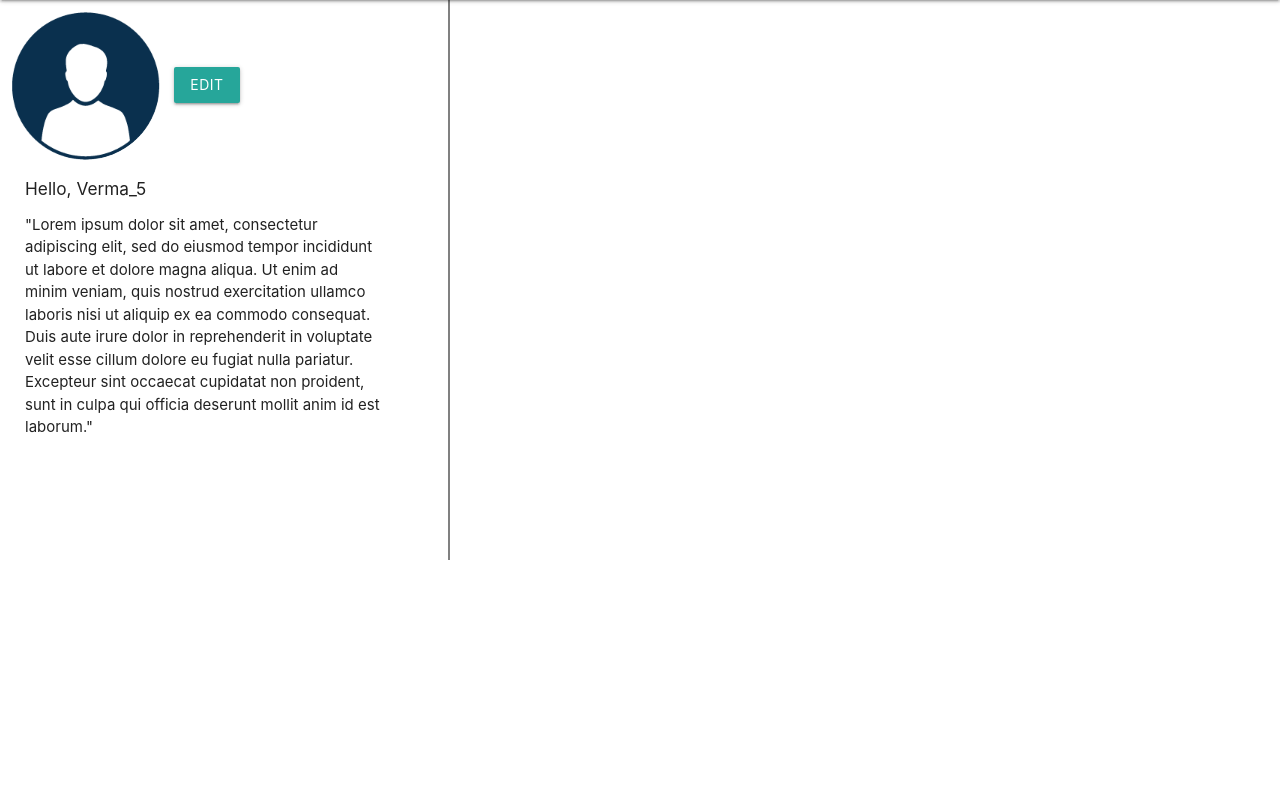
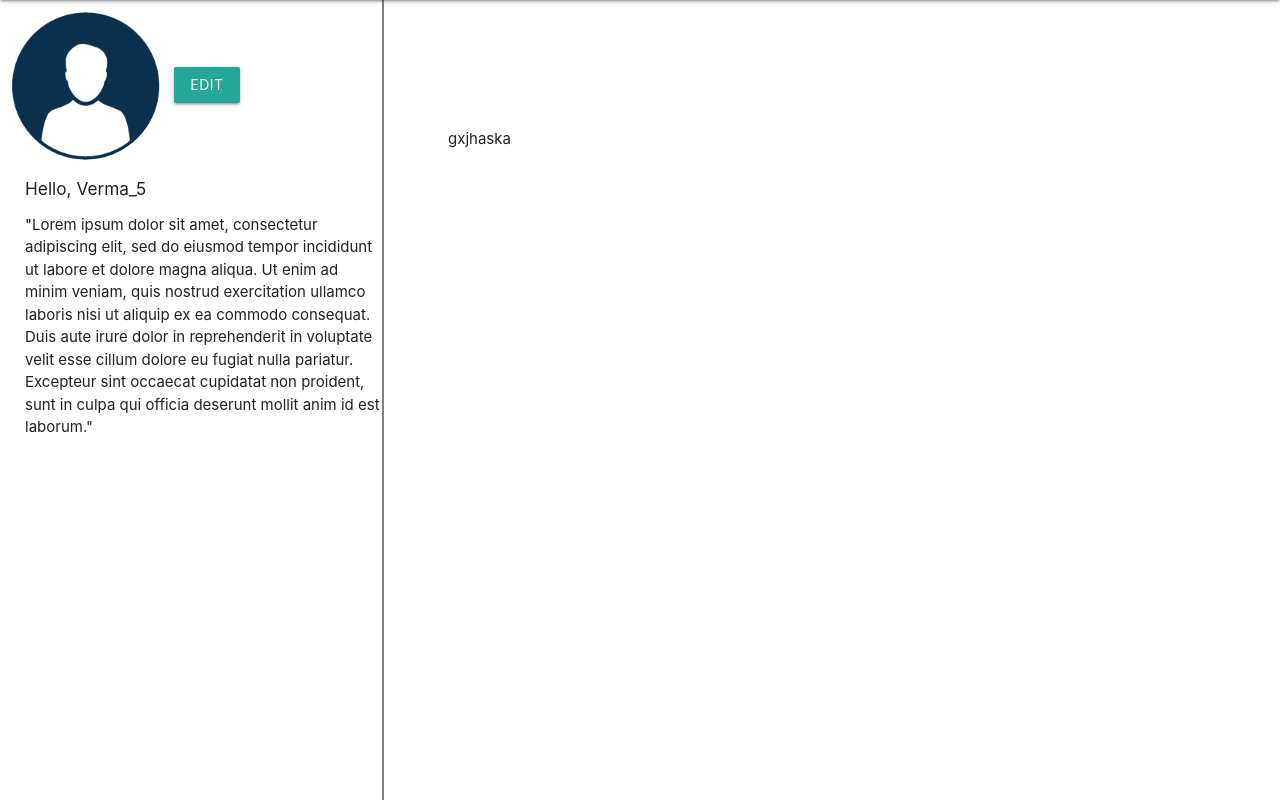
Before and after one commit to vermashubhi4/pen-paper, a PHP site: page /profile.php in a window 1280 px wide. Shown: the part 64-864 px from the top of the page. Before the commit the page ends 624 px from the top, so only its background shows below. Run offline with PHP 8.4, Linux system fonts and the light colour scheme; the visitor is signed in with stand-in values (Sample User, id 1).

Commit message:
fixed user_info

```diff
--- a/assets/css/main.css
+++ b/assets/css/main.css
@@ -13,6 +13,7 @@
 .input-field > label{
         color:#000;
    }
+
 /*global end*/
 
 
@@ -135,20 +136,23 @@ span.psw {
 /*profile.html start*/
 
 .userinfo{
+  border-right: 2px solid grey;
   min-width:30vw;
   max-width: 30vw;
-  min-height: 70vh;
-  max-height: 70vh;
+  height: 100%;
   margin: 0 auto;
-  /* background-color: red; */
+  position: fixed;
+  overflow-y: hidden;
+  z-index: 100;
+  /* background-color: red !important; */
 }
 .userpost{
-  min-width:50vw;
-  max-width: 50vw;
-  min-height: 70vh;
-  max-height: 70vh;
+  min-width: 100%;
+  min-height: 100%;
+  padding-left: 35%;
+  padding-top: 10%;
   margin: 0 auto;
-  /* background-color: blue; */
+  /* background-color: blue !important; */
 }
 .avatar{
 vertical-align: middle;
@@ -165,10 +169,10 @@ vertical-align: middle;
 .bio{
   margin-left: 25px;
 }
-.vl {
-  border-left: 2px solid grey;
+/* .vl {
+
   height: 560px;
   position:absolute;
   left: 35%;
-}
+} */
 /*profile.html end*/
--- a/index.php
+++ b/index.php
@@ -3,7 +3,6 @@
   if(isset($_SESSION["USERNAME"]))
   header("Location:profile.php");
  ?>
-<!DOCTYPE html>
 <html lang="en" dir="ltr">
   <head>
     <meta charset="utf-8">
@@ -19,8 +18,8 @@
         <div class="nav-wrapper cyan darken-4 mynavbar">
           <a href="#!" class="brand-logo margin_left_5">PEN-PAPER</a>
           <ul class="right">
-            <li><a href="signin.html">Sign In</a></li>
-            <li><a href="index.html">Sign Up</a></li>
+            <li><a href="signin.php">Sign In</a></li>
+            <li><a href="index.php" >Sign Up</a></li>
           </ul>
         </div>
       </nav>
--- a/profile.php
+++ b/profile.php
@@ -3,7 +3,6 @@
   if(!isset($_SESSION["USERNAME"]))
   header("Location:signin.php");
  ?>
-<!DOCTYPE html>
 <html lang="en" dir="ltr">
   <head>
     <meta charset="utf-8">
@@ -27,7 +26,7 @@
 
 <div class="left userinfo">
 
-  <img src="assets/images/profilepic.png" alt="Avatar" class="avatar">
+  <img src="assets/images/profilepic.png" alt="Avatar" class="circle avatar">
   <a class="waves-effect waves-light btn">edit</a>
   <br>
   <h6 id="uname">Hello, Verma_5</h6>
@@ -37,12 +36,14 @@
     Duis aute irure dolor in reprehenderit in voluptate velit esse cillum dolore eu fugiat nulla pariatur.
     Excepteur sint occaecat cupidatat non proident, sunt in culpa qui officia deserunt mollit anim id est laborum."<span></p>
 </div>
-<div class="center">
+<!-- <div class="center">
   <div class="vl">
   </div>
+</div> -->
+<div class="userpost">
+<div class="posts">
+  gxjhaska
 </div>
-<div class="right userpost">
-
 </div>
 
   </body>
--- a/signin.php
+++ b/signin.php
@@ -3,7 +3,6 @@
   if(isset($_SESSION["USERNAME"]))
   header("Location:profile.php");
  ?>
-<!DOCTYPE html>
 <html lang="en" dir="ltr">
   <head>
     <meta charset="utf-8">
@@ -19,8 +18,8 @@
         <div class="nav-wrapper cyan darken-4 mynavbar">
           <a href="#!" class="brand-logo margin_left_5">PEN-PAPER</a>
           <ul class="right">
-            <li><a href="signin.html">Sign In</a></li>
-            <li><a href="index.html">Sign Up</a></li>
+            <li><a href="signin.php">Sign In</a></li>
+            <li><a href="index.php">Sign Up</a></li>
           </ul>
         </div>
       </nav>
--- a/signup_action.php
+++ b/signup_action.php
@@ -15,7 +15,7 @@ if(isset($uname) && isset($email) && isset($pass))
     else {
       echo "Error: " . $qry . "<br>" . mysqli_error($con);
     }
-    header("Location:signin.html");
+    header("Location:signin.php");
 }
 else{
   $msg="ENTER CORRECT VALUES";
```
